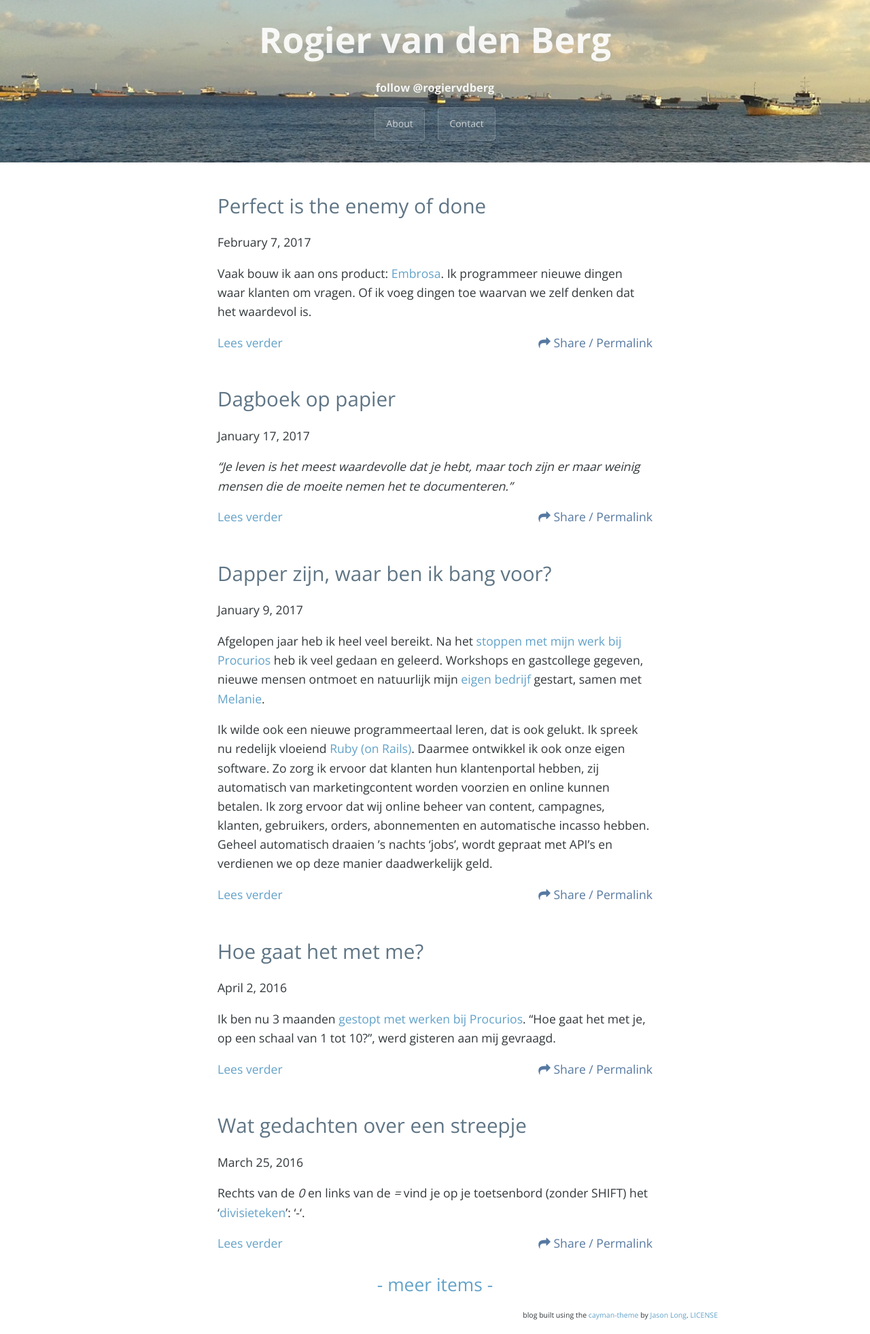
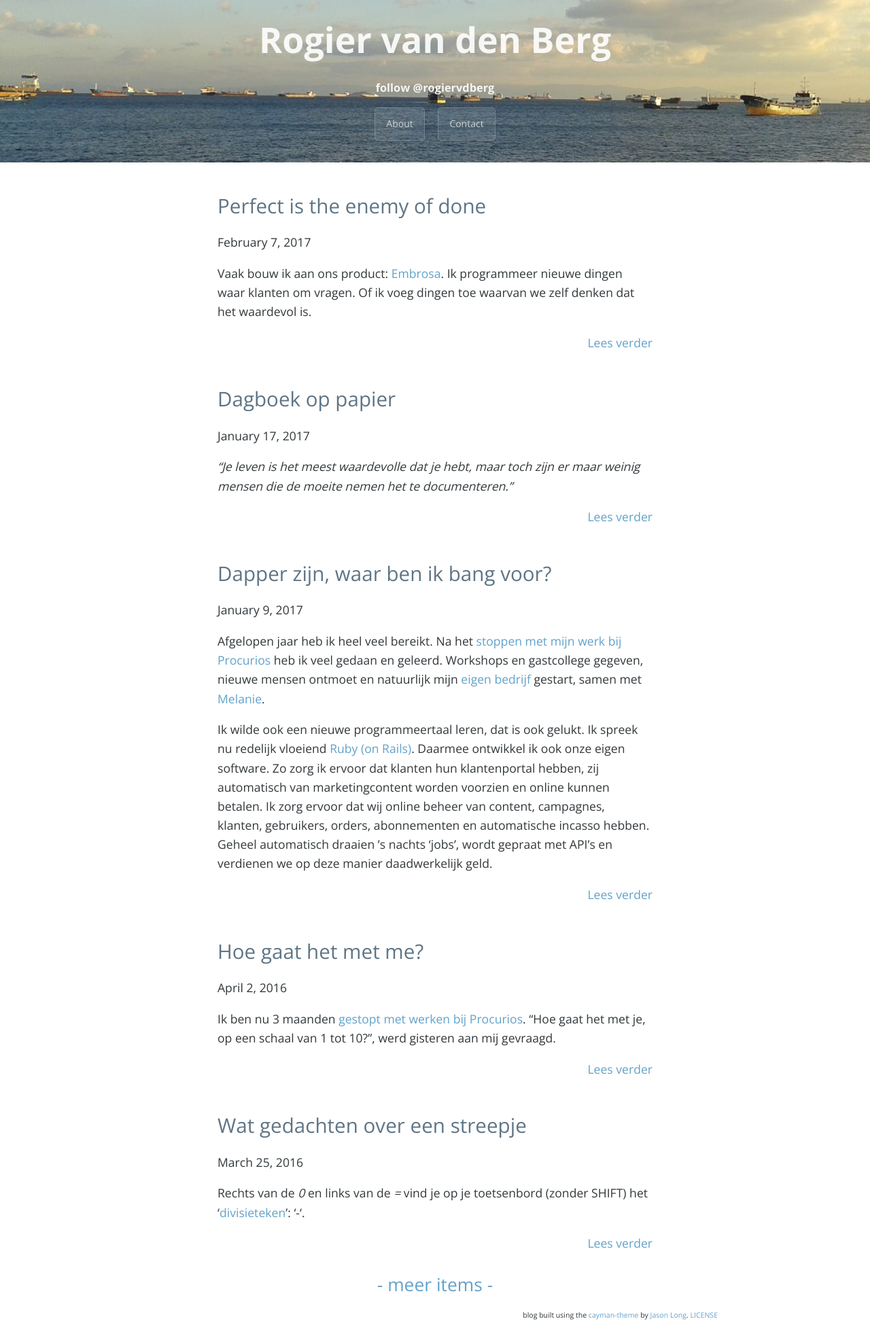
Before and after one commit to rogiervandenberg/rogiervandenberg.nl, a Jekyll site: the page built from index.html, in a window 1280 px wide. Shown: the whole page at 68% size. Built offline with Jekyll 4.4.1, drawn with Linux system fonts in a browser that asks for light colours; nearby versions of some CDN libraries; the list of posts is cut into pages by our own code; comment, search, counter and statistics services are not loaded.

Commit message:
Remove unnecessary styles

```diff
--- a/_includes/head.html
+++ b/_includes/head.html
@@ -1,11 +1,9 @@
 <head>
     <meta charset="UTF-8">
     <meta name="viewport" content="width=device-width, initial-scale=1">
-    <link href='https://fonts.googleapis.com/css?family=Open+Sans:400,700' rel='stylesheet' type='text/css'>
+
     <link rel="stylesheet" href="{{ site.url }}{{ site.baseurl }}/stylesheets/stylesheet.css">
   <link rel="canonical" href="{{ page.url | replace:'index.html','' | prepend: site.baseurl | prepend: site.url }}">
-  <link rel="stylesheet" href="{{ site.url }}{{ site.baseurl }}/stylesheets/sharing-popup.css">
-  <link rel="stylesheet" href="https://maxcdn.bootstrapcdn.com/font-awesome/4.5.0/css/font-awesome.min.css">
   <link rel="alternate" type="application/rss+xml" title="{{ site.title }}" href="{{ "/feed.xml" | prepend: site.baseurl | prepend: site.url }}">
   <meta name="description" content="{% if page.excerpt %}{{ page.excerpt | strip_html | strip_newlines | truncate: 160 }}{% else %}{{ site.description }}{% endif %}">
 
--- a/_layouts/default.html
+++ b/_layouts/default.html
@@ -15,7 +15,7 @@
 
     {% include footer.html %}
 
-
+  <link href='https://fonts.googleapis.com/css?family=Open+Sans:400,700' rel='stylesheet' type='text/css'>
   </body>
 
     {% include scripts.html %}
--- a/index.html
+++ b/index.html
@@ -18,35 +18,11 @@ layout: default
   </header>
 
     {{ post.excerpt }}
-    <div style="float: left;">
+    <div style="float: right;">
       <p class="post-meta" ><a class="post-link" href="{{ post.url | prepend: site.baseurl }}">Lees verder</a></p>
     </div>
-    <div style="float:right;">
+    <div style="clear: both;">
 
-<p class="post-meta" style="text-align: right; color: rgb(152,152,152);"><label for="our-popup-{{ forloop.index }}"><i class="fa fa-share"></i> Share / Permalink</label></p></div>
-<div style="clear: both;">
-
-	<span>
-		<input type="checkbox" id="our-popup-{{ forloop.index }}" class="smoosh" />
-
-		<!-- invisible; when checked, the popup opens -->
-		<label for="our-popup-{{ forloop.index }}" class="overlay"></label>
-
-		<!-- the popup starts here -->
-		<div class="overlay-dialogue">
-			<h3>Share "{{ post.title  }}"</h3>
-
-            <!-- Target -->
-<input id="foo{{ forloop.index }}" value="{{ site.url }}{{ post.url }}" type="url">
-
-<!-- Trigger -->
-<button class="share-btn" data-clipboard-target="#foo{{ forloop.index }}">COPY LINK
-</button>
-            <p style="text-align: center;">Share on: <a href="https://www.facebook.com/sharer/sharer.php?u={{ site.url }}{{ post.url }}" target="_blank">Facebook</a> • <a href="https://twitter.com/share?url={{ site.url }}{{ post.url }}&amp;text={{ post.title }}" target="_blank">Twitter</a>
-
-			<p style="text-align: center;"><label for="our-popup-{{ forloop.index }}">cancel</label></p>
-		</div>
-  </span></div>
 
 
   </div>
--- a/stylesheets/sharing-popup.css
+++ /dev/null
@@ -1,64 +0,0 @@
-input[type=checkbox].smoosh:checked ~ label.overlay {
-	display: block;
-	z-index: 500;
-}
-
-div.overlay-dialogue {
-	position: relative;
-	display: none;
-/*	margin: 15% 0;*/
-	top: 15%;
-	bottom: 15%;
-	background: whitesmoke;
-
-  /* Rounded image corners */
-  -webkit-border-radius: 10px;
-  -moz-border-radius: 10px;
-  border-radius: 10px;
-}
-
-div.overlay-dialogue {
-	padding: 20pt 5% 20pt 5%;
-	overflow-y: auto;
-	animation: ANIM_NAME 0.5s ease-in-out;
-}
-
-/* ~ if in the same parent, there is a div of class overlay-dialogue */
-input[type=checkbox].smoosh:checked ~ div.overlay-dialogue {
-	display: block;
-	z-index: 505; /* way on top of the page */
-}
-
-/* eye candy */
-.smoosh {
-	display: none;  line-height: 0;  margin: 0;  padding: 0;
-	color: transparent;  background: transparent;  border: none;
-	outline: none;  height: 0;  width: 0;
-}
-
-@keyframes ANIM_NAME {
-	0% {transform: rotateY(55deg); opacity: 0;}
-	100% {transform: rotateY(0deg); opacity: 1;}
-}
-
-label.overlay {
-	position: fixed;
-	display: none;
-	height: 100%;
-	width: 100%;
-	left: 0;
-	top: 0;
-}
-
-label.overlay {
-	background-color: rgba(0,0,0,.5);
-	text-align: center;
-	color: rgba(200, 200, 200, 0.5);
-	line-height: 120%;
-}
-
-label.overlay:hover, label.overlay:active {  line-height: 120%;  color: darkgrey; }
-label.overlay:active {  line-height: 130%; }
-label {  line-height: 120%;  color: #5679a1; }
-label:hover {  color: orangered; }
-label:active {  line-height: 90%;  color: orange; }
```
